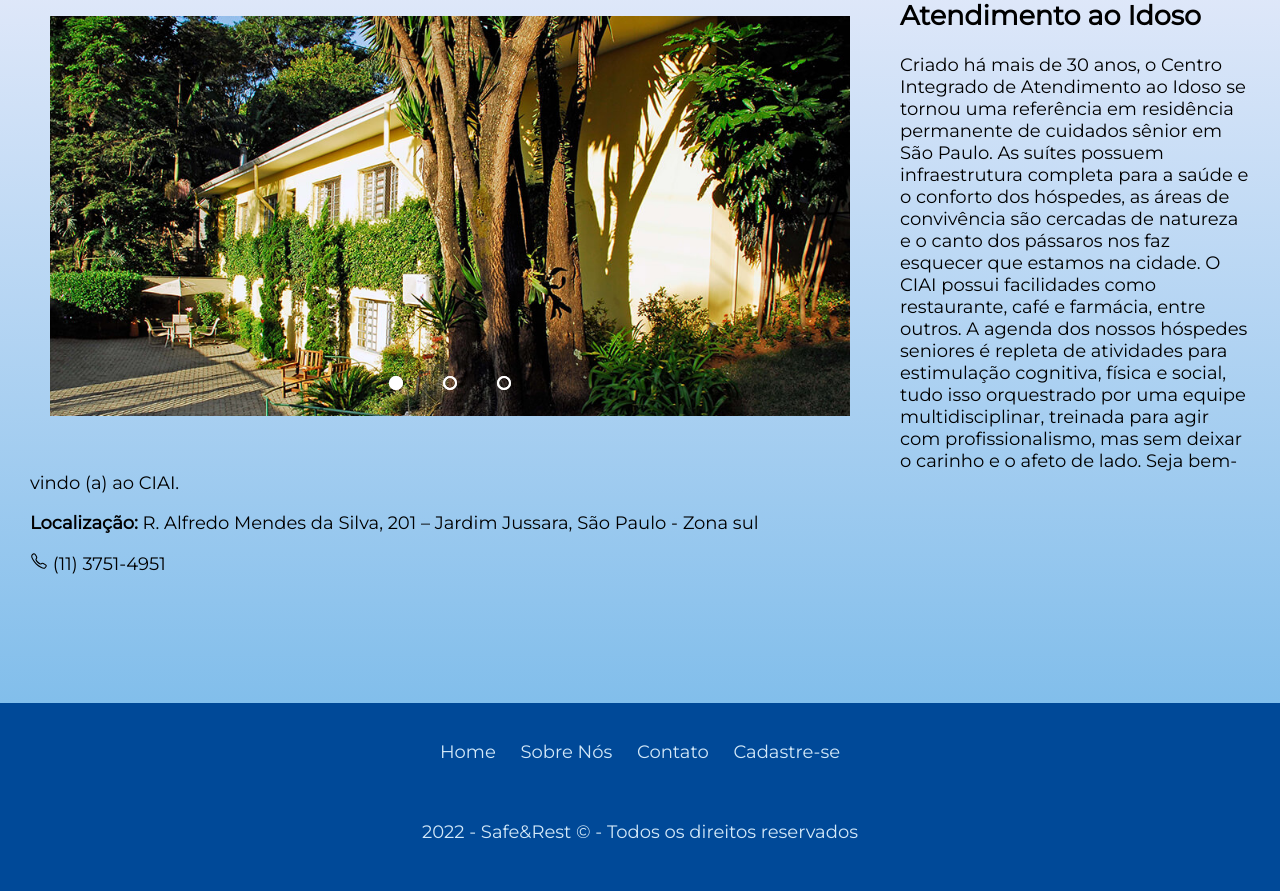
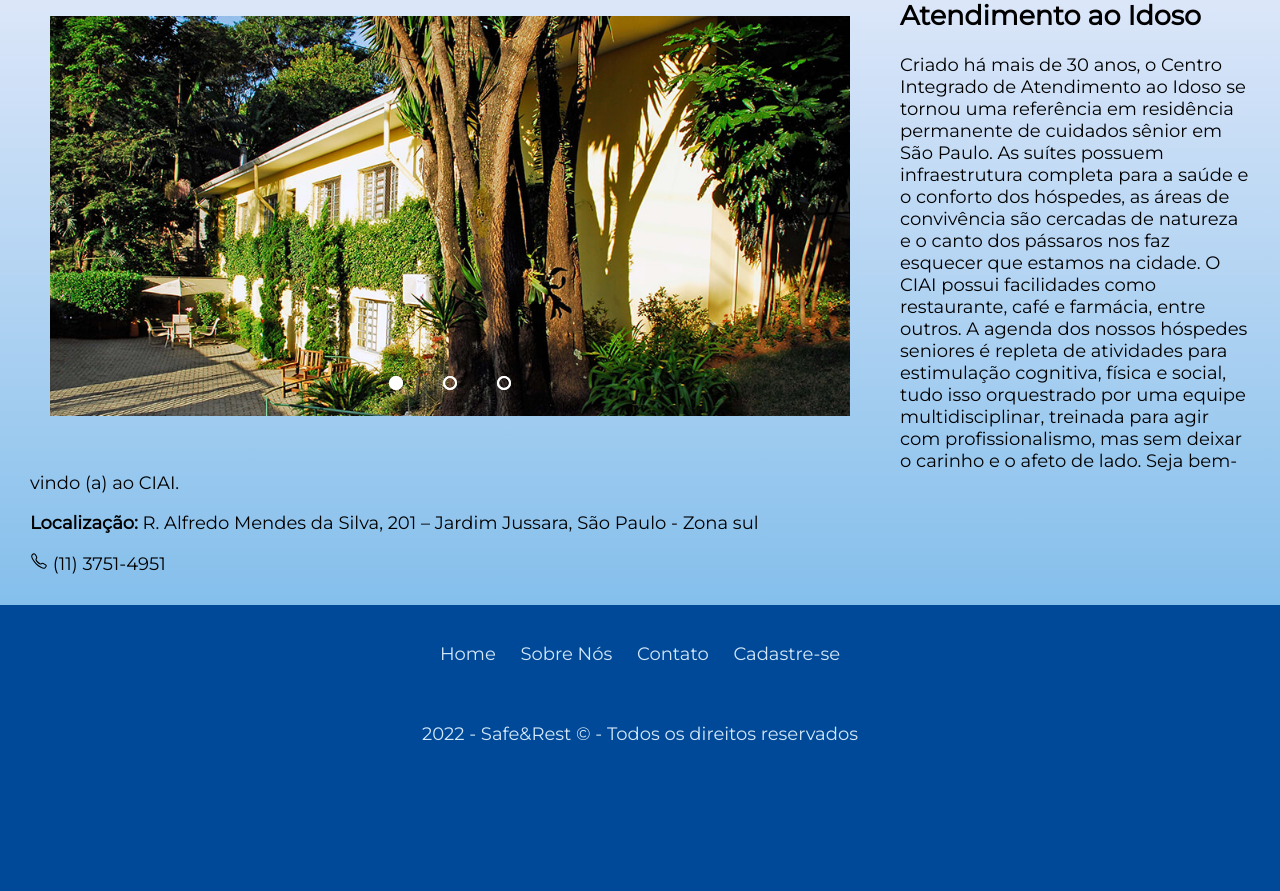
Before and after one commit to Jonydu05/Safe-Rest, a PHP site: page /asilos/ciai.html in a window 1280 px wide. Shown: the part 184-1075 px from the top of the page. After the commit the page ends 925 px from the top, so only its background shows below. Run offline with PHP 8.4, Linux system fonts and the light colour scheme.

Commit message:
Update estilo.css

```diff
--- a/css/estilo.css
+++ b/css/estilo.css
@@ -213,7 +213,6 @@
 /*Rodapé*/
 
 footer {
-	margin-top: 10%;
 	background-color: #004998;
 	padding: 20px 0 30px 0;
 	text-align: center;
```
